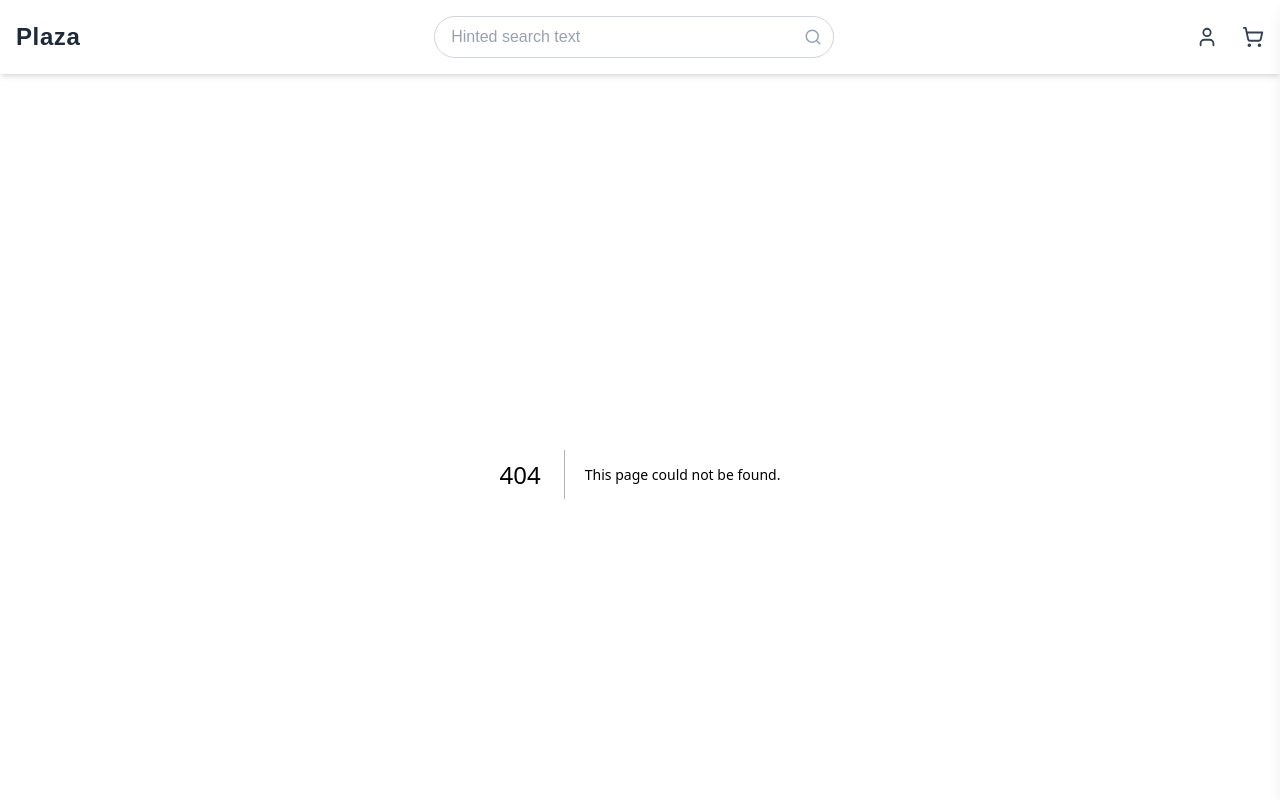
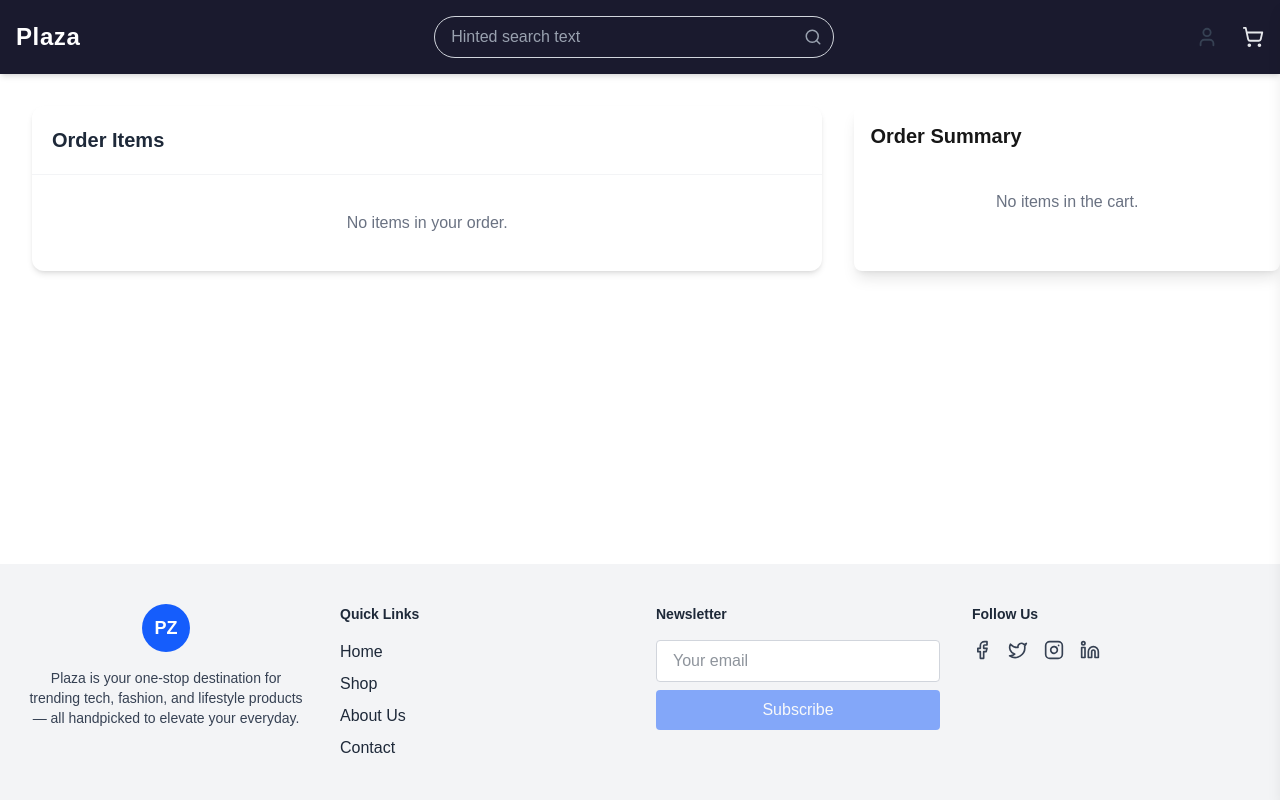
Before and after one commit to KaviPragash/Plaza_EC-FN, a Next.js app: page /order in a window 1280 px wide. Before the commit this address had no page. Shown: the top 800 px of the page. Built offline with nearby package versions, Linux system fonts and the light colour scheme.

Commit message:
Order Page Creation with functionality

```diff
--- a/src/app/globals.css
+++ b/src/app/globals.css
@@ -12,10 +12,11 @@
   --font-mono: var(--font-geist-mono);
 }
 
+/* 🔄 Keep both light and dark with the same colors for now */
 @media (prefers-color-scheme: dark) {
   :root {
-    --background: #0a0a0a;
-    --foreground: #ededed;
+    --background: #ffffff; /* White background for dark mode */
+    --foreground: #171717; /* Dark text for dark mode */
   }
 }
 
--- /dev/null
+++ b/src/app/order/page.tsx
@@ -0,0 +1,11 @@
+import OrderItems from '@/components/order/OrderItems';
+import OrderSummary from '@/components/order/OrderSummary';
+
+export default function OrderPage() {
+  return (
+    <div className="p-8 grid grid-cols-1 md:grid-cols-[65%_35%] gap-8">
+      <OrderItems />
+      <OrderSummary />
+    </div>
+  );
+}
--- a/src/components/cart/CartSidebar.tsx
+++ b/src/components/cart/CartSidebar.tsx
@@ -1,6 +1,7 @@
 "use client";
 
 import { useCart, Product } from "@/contexts/CartContext";
+import { useRouter } from "next/navigation";
 
 type CartSidebarProps = {
   isOpen: boolean;
@@ -9,6 +10,13 @@
 
 export default function CartSidebar({ isOpen, onClose }: CartSidebarProps) {
   const { cartItems, removeFromCart } = useCart();
+  const router = useRouter();
+
+  // 🛒 Navigate to Order Page
+  const handleCheckout = () => {
+    onClose();
+    router.push("/order");
+  };
 
   return (
     <>
@@ -29,7 +37,7 @@
         </div>
 
         {cartItems.length > 0 ? (
-          <ul className="space-y-4">
+          <ul className="space-y-4 pb-20"> {/* 👈 Added padding at the bottom */}
             {cartItems.map((item: Product) => (
               <li key={item.id} className="flex items-center gap-4">
                 <img
@@ -60,6 +68,16 @@
             Your cart is empty.
           </p>
         )}
+
+        {/* ✅ Checkout Button Always at the Bottom */}
+        <div className="fixed bottom-4 right-4 w-[18rem]">
+          <button
+            onClick={handleCheckout}
+            className="w-full bg-blue-600 hover:bg-blue-700 text-white py-2 rounded-lg text-sm font-medium"
+          >
+            Checkout
+          </button>
+        </div>
       </div>
 
       {/* Overlay */}
--- a/src/components/header/header.tsx
+++ b/src/components/header/header.tsx
@@ -15,12 +15,14 @@
 
   return (
     <>
-      <header className="w-full px-4 py-4 bg-white shadow-md relative">
+      <header
+        className="w-full px-4 py-4 relative shadow-md bg-[#1a1a2e] text-white sticky top-0 z-50"
+      >
         {/* Mobile: Left hamburger + Right icons */}
         <div className="absolute top-4 left-4 md:hidden z-10">
           <button
             onClick={() => setSidebarOpen(true)}
-            className="text-gray-700"
+            className="text-gray-200 hover:text-white transition-colors"
             aria-label="Open categories"
           >
             <Menu size={22} />
@@ -33,7 +35,7 @@
           <button
             ref={cartIconRefMobile}
             onClick={() => setCartOpen(true)}
-            className="relative text-gray-700"
+            className="relative text-gray-200 hover:text-white transition-colors"
             aria-label="Open cart"
           >
             <ShoppingCart size={22} />
@@ -47,7 +49,7 @@
 
         <div className="flex flex-col md:flex-row items-center justify-between gap-4">
           {/* Logo (centered on mobile, left on desktop) */}
-          <div className="text-2xl font-bold tracking-wide text-gray-800">
+          <div className="text-2xl font-bold tracking-wide text-white">
             Plaza
           </div>
 
@@ -59,7 +61,7 @@
             <button
               ref={cartIconRefDesktop}
               onClick={() => setCartOpen(true)}
-              className="relative text-gray-700"
+              className="relative text-gray-200 hover:text-white transition-colors"
               aria-label="Open cart"
             >
               <ShoppingCart size={22} />
--- /dev/null
+++ b/src/components/order/OrderItemCard.tsx
@@ -0,0 +1,62 @@
+"use client";
+
+import { Product } from "@/contexts/CartContext";
+import QuantitySelector from "@/components/product/QuantitySelector";
+import { useCart } from "@/contexts/CartContext";
+
+type OrderItemCardProps = {
+  product: Product;
+};
+
+export default function OrderItemCard({ product }: OrderItemCardProps) {
+  const { addToCart } = useCart();
+  const { name, price, quantity, image } = product;
+
+  const handleIncrease = () => {
+    addToCart({ ...product, quantity: 1 });
+  };
+
+  const handleDecrease = () => {
+    if (quantity > 1) {
+      addToCart({ ...product, quantity: -1 });
+    }
+  };
+
+  const totalPrice = price * quantity;
+
+  return (
+    <div className="bg-white rounded-xl shadow-sm border border-gray-50 flex items-center p-4 hover:shadow-md transition-all duration-300">
+      {/* Product Image with enhanced presentation */}
+      <div className="mr-5">
+        <div className="w-20 h-20 rounded-lg overflow-hidden bg-gray-50 ring-2 ring-gray-100 ring-offset-1">
+          <img
+            src={image}
+            alt={name}
+            className="w-full h-full object-cover"
+          />
+        </div>
+      </div>
+
+      {/* Product Details with improved typography */}
+      <div className="flex-grow">
+        <h3 className="font-semibold text-lg text-gray-800">{name}</h3>
+        <p className="text-sm text-gray-500 mt-1">
+          Price: <span className="text-gray-600">LKR {price.toFixed(2)}</span>
+        </p>
+        <p className="text-sm font-bold flex items-center mt-1">
+          <span className="text-gray-700">Total:</span>
+          <span className="text-blue-600 ml-1">LKR {totalPrice.toFixed(2)}</span>
+        </p>
+      </div>
+
+      {/* Quantity Selector */}
+      <div>
+        <QuantitySelector
+          quantity={quantity}
+          increase={handleIncrease}
+          decrease={handleDecrease}
+        />
+      </div>
+    </div>
+  );
+}
--- /dev/null
+++ b/src/components/order/OrderItems.tsx
@@ -0,0 +1,30 @@
+"use client";
+
+import { useCart } from "@/contexts/CartContext";
+import OrderItemCard from "./OrderItemCard";
+
+export default function OrderItems() {
+  const { cartItems } = useCart();
+
+  return (
+    <div className="bg-white rounded-xl shadow-md overflow-hidden">
+      <h2 className="text-xl font-bold text-gray-800 p-5 border-b border-gray-100">
+        Order Items
+      </h2>
+
+      <div className="p-5">
+        {cartItems.length > 0 ? (
+          <div className="space-y-4">
+            {cartItems.map((product) => (
+              <OrderItemCard key={product.id} product={product} />
+            ))}
+          </div>
+        ) : (
+          <p className="text-gray-500 py-4 text-center">
+            No items in your order.
+          </p>
+        )}
+      </div>
+    </div>
+  );
+}
--- /dev/null
+++ b/src/components/order/OrderSummary.tsx
@@ -0,0 +1,62 @@
+"use client";
+
+import { useCart } from "@/contexts/CartContext";
+import OrderSummaryItem from "./OrderSummaryItem";
+import { ShoppingCart } from "lucide-react";
+
+export default function OrderSummary() {
+  const { cartItems } = useCart();
+
+  // 🧮 Calculate Total Price
+  const totalPrice = cartItems.reduce(
+    (total, item) => total + item.price * item.quantity,
+    0
+  );
+
+  const handlePurchase = () => {
+    alert("Proceeding to checkout..."); // 🚀 This will be wired to Payment Page
+  };
+
+  return (
+    <div className="bg-white p-4 shadow-lg rounded-lg">
+      <h2 className="text-xl font-semibold mb-4">Order Summary</h2>
+
+      {cartItems.length > 0 ? (
+        <div className="space-y-2">
+          {cartItems.map((item) => (
+            <OrderSummaryItem
+              key={item.id}
+              name={item.name}
+              quantity={item.quantity}
+              total={item.price * item.quantity}
+            />
+          ))}
+
+          {/* Divider */}
+          <div className="border-t my-4"></div>
+
+          {/* Total and Purchase */}
+          <div className="flex justify-between items-center mt-4">
+            <span className="font-bold text-lg">Total:</span>
+            <span className="font-bold text-xl text-green-600">
+              LKR {totalPrice.toFixed(2)}
+            </span>
+          </div>
+
+          {/* ✅ Blue Purchase Button */}
+          <button
+            onClick={handlePurchase}
+            className="mt-6 w-full bg-blue-600 hover:bg-blue-700 text-white py-2 rounded-lg flex items-center justify-center gap-2"
+          >
+            <ShoppingCart size={18} />
+            Purchase Order
+          </button>
+        </div>
+      ) : (
+        <p className="text-gray-500 text-center mt-10">
+          No items in the cart.
+        </p>
+      )}
+    </div>
+  );
+}
--- /dev/null
+++ b/src/components/order/OrderSummaryItem.tsx
@@ -0,0 +1,21 @@
+"use client";
+
+type Props = {
+  name: string;
+  quantity: number;
+  total: number;
+};
+
+export default function OrderSummaryItem({ name, quantity, total }: Props) {
+  return (
+    <div className="flex justify-between items-center text-sm p-2 border-b">
+      <div>
+        <p className="font-medium">{name}</p>
+        <p className="text-gray-500">Quantity: {quantity}</p>
+      </div>
+      <p className="font-semibold text-blue-600">
+        LKR {total.toFixed(2)}
+      </p>
+    </div>
+  );
+}
```
